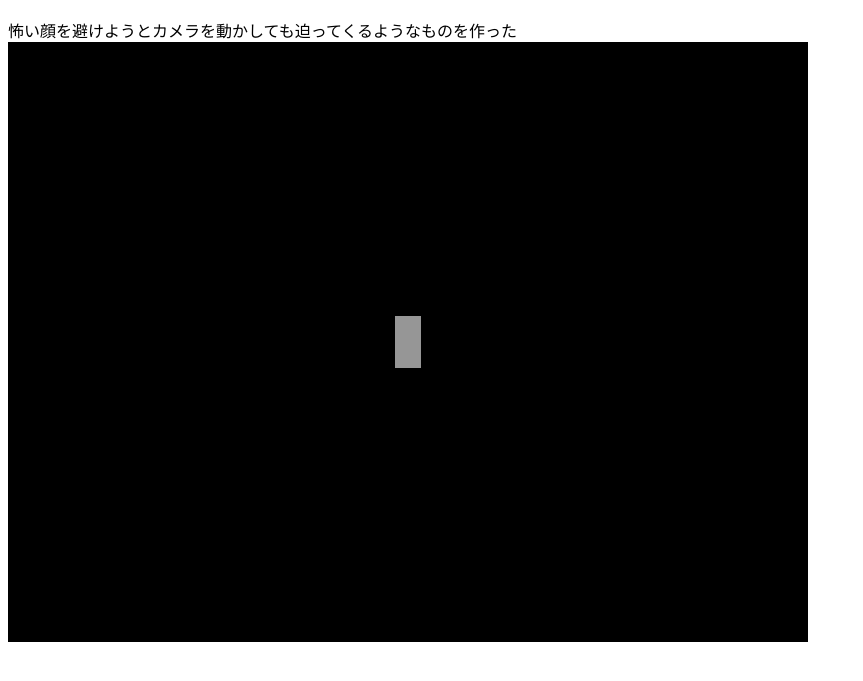
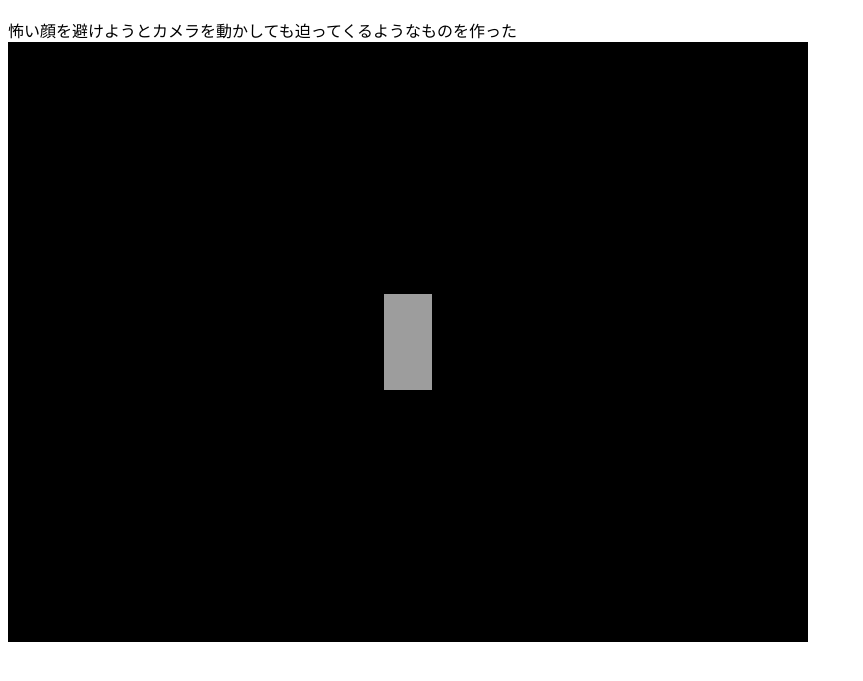
Before and after one commit to V2132085/report3, a plain HTML site: page final.html in a window 1280 px wide. Shown: the part 57-738 px from the top of the page, without its empty margins (0-863 px from the left). Drawn offline with nearby package versions, Linux system fonts and the light colour scheme.

Commit message:
Update final.html

```diff
--- a/final.html
+++ b/final.html
@@ -30,7 +30,7 @@
 
 
         //フォグ
-        scene.fog = new THREE.Fog(0xffffff, 1, 2000);
+        scene.fog = new THREE.Fog(0xffffff, 50, 2000);
 
         // カメラを作成
         const camera = new THREE.PerspectiveCamera(45, width / height);
@@ -58,8 +58,8 @@
 
         //顔
         const sprite1 = new THREE.Sprite(material);
-        sprite1.scale.set(10,20,10);
-        sprite1.position.set(0,0,-300);
+        sprite1.scale.set(5,10,5);
+        sprite1.position.set(0,0,-100);
         scene.add(sprite1);
 
         //const sprite2 = new THREE.Sprite(material);
```
